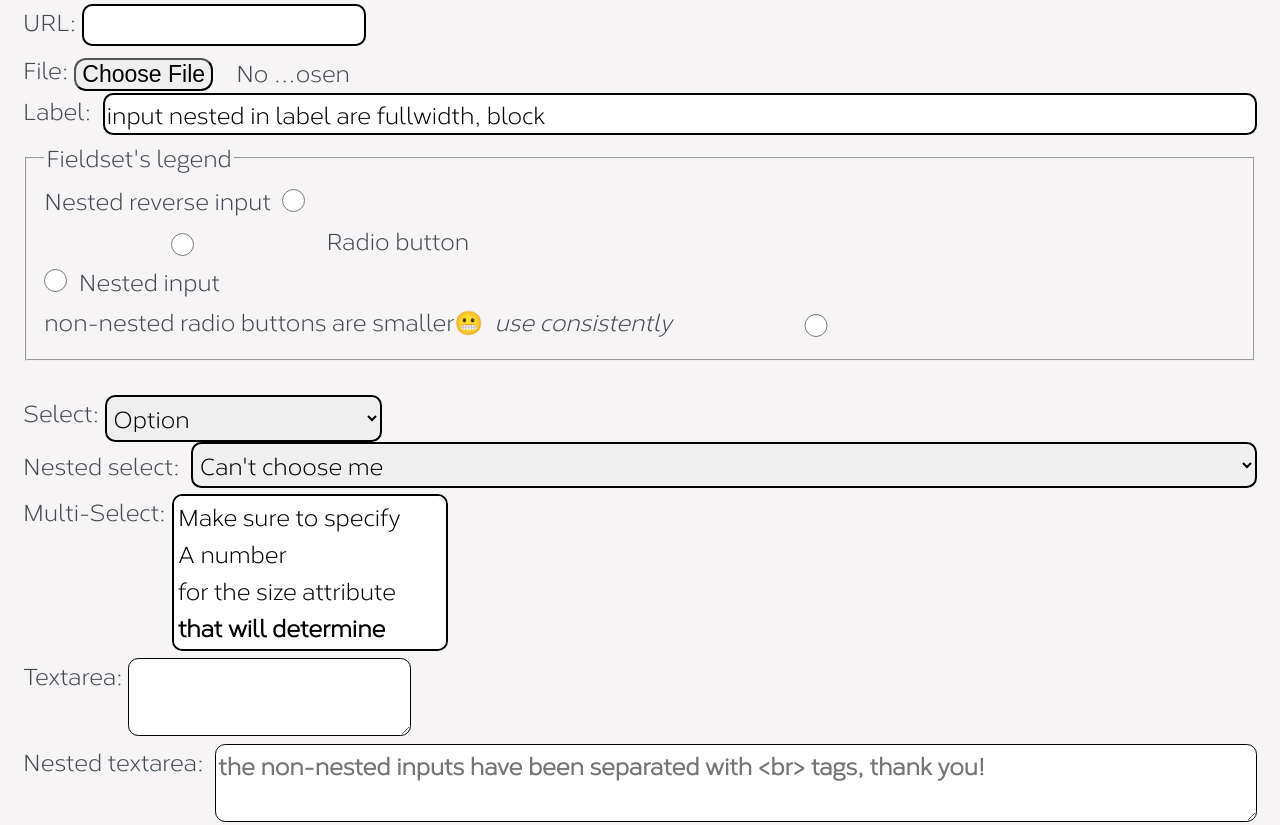
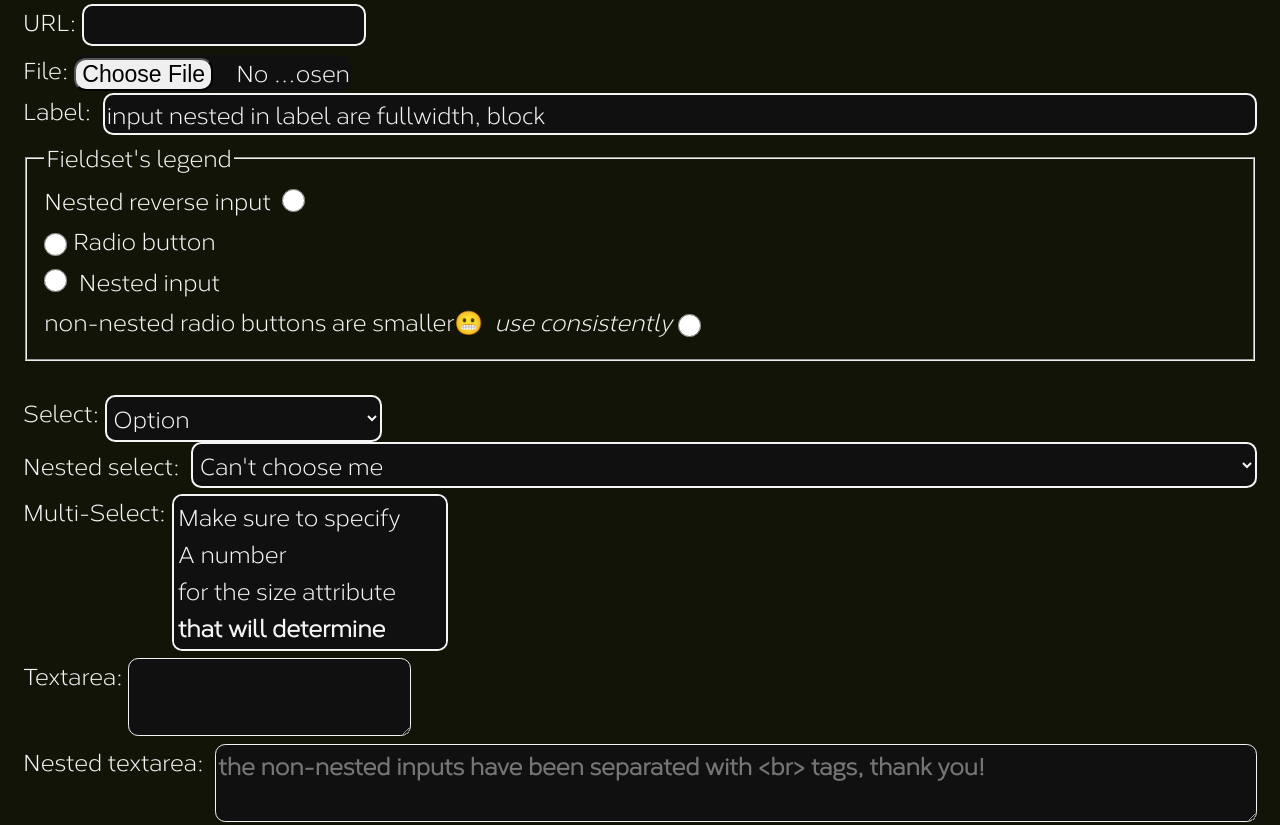
Before and after one commit to csc530/cacsscade, a website: page index.html in a window 1280 px wide. Shown: the part 3372-4197 px from the top of the page. Drawn offline with Linux system fonts and the dark colour scheme.

Commit message:
add dark mode
fix radio and checkbox input width

```diff
--- a/cacsscade.css
+++ b/cacsscade.css
@@ -10,6 +10,7 @@
 @import url('typography.css');
 @import url('list.css');
 @import url('print.css');
+@import url("dark.css");
 
 body nav {
     display: flex;
@@ -98,3 +99,11 @@ dialog {
     margin: auto;
     z-index: 100;
 }
+
+html,
+body {
+    background-color: var(--background);
+    color: var(--text);
+
+    scrollbar-color: var(--shadow) var(--shell);
+}
--- a/colours.css
+++ b/colours.css
@@ -71,10 +71,7 @@
     --shadow: var(--silver);
 }
 
-body {
-    background-color: var(--background);
-    color: var(--text);
-}
+
 
 table:nth-child(even) {
     background-color: var(--background);
--- /dev/null
+++ b/dark.css
@@ -0,0 +1,88 @@
+@media screen and (prefers-color-scheme: dark) {
+
+
+
+    :root {
+        /* CSS HEX */
+        --cerise: #d94165ff;
+        --bright-pink-crayola: #ef476fff;
+        --sunglow: #ffd166ff;
+        --mantis: #83d483ff;
+        --emerald: #06d6a0ff;
+        --light-sea-green: #0cb0a9ff;
+        --cornflower-blue: #788bffff;
+        --blue-ncs: #118ab2ff;
+        --cerulean: #0c637fff;
+        --midnight-green: #073b4cff;
+        --midnight-green-2: #1e4d5cff;
+        --egg-shell: #FCFCFB;
+        /* --white-smoke: #f5f5f5ff; */
+        --white-smoke: #F6F4F5;
+        --ivory: #fffff2ff;
+        --alabaster: #DFDFD5;
+        --platinum: #E6E6E6;
+        /* --platinum: #e5e5e5ff; */
+        --anti-flash-white: #F0F0F0;
+        --timberwolf: #D8D8D8;
+        /* --silver: #C0C0C0; */
+        /* --silver: #B0B0B0; */
+        --silver: #A5A5A5;
+        --sea-salt: #F8F8F8;
+        --french-gray: #C3BFCB;
+        --charcoal: #424b54ff;
+        --rich-black: #101018;
+        --night: #101010;
+        --licorice: #150B09;
+        --smoky-black: #121408;
+
+        /* CSS HSL */
+        --cerise: hsla(346, 67%, 55%, 1);
+        --bright-pink-crayola: hsla(346, 84%, 61%, 1);
+        --sunglow: hsla(42, 100%, 70%, 1);
+        --mantis: hsla(120, 49%, 67%, 1);
+        --emerald: hsla(164, 95%, 43%, 1);
+        --light-sea-green: hsla(177, 87%, 37%, 1);
+        --cal-poly-green: #0D4C31;
+        --cerulean: hsla(195, 83%, 27%, 1);
+        --midnight-green: hsla(195, 83%, 16%, 1);
+        --midnight-green-2: rgb(15, 28, 32);
+        --ivory: hsla(60, 100%, 97%, 1);
+        --charcoal: hsla(210, 12%, 29%, 1);
+        --cornflower-blue: hsla(232, 100%, 74%, 1);
+        --blood-red: #5B0800;
+
+        --madder: #9c0e2fff;
+        --dark-goldenrod: #c68b00ff;
+        --viridian: #047f5eff;
+        --midnight-green: #0a536bff;
+        --blue-ncs: hsla(195, 83%, 38%, 1);
+
+
+        /*  */
+        --primary: var(--cerulean);
+        --secondary: var(--cal-poly-green);
+        --tertiary: var(--blood-red);
+        --quaternary: var(--sunglow);
+        --quinary: var(--midnight-green);
+
+        /* colours */
+        --black: var(--rich-black);
+        --white: var(--egg-shell);
+
+        /* context */
+        --text: var(--white-smoke);
+        --background: var(--smoky-black);
+
+        --danger: var(--blood-red);
+        --error: var(--blood-red);
+        --warning: var(--dark-goldenrod);
+        --success: var(--viridian);
+        --info: var(--blue-ncs);
+
+        --sparkle: var(--cornflower-blue);
+        --shell: var(--night);
+        --shade: var(--charcoal);
+        --shadow: var(--french-gray);
+    }
+
+}
--- a/inputs.css
+++ b/inputs.css
@@ -26,7 +26,7 @@ label {
     flex-shrink: 1;
 }
 
-label:not(:last-child){
+label:not(:last-child) {
     margin-bottom: .25em;
 }
 
@@ -56,6 +56,9 @@ input {
     flex-grow: 1;
 
     display: inline-flex;
+
+    background-color: var(--shell);
+    color: inherit;
 
     /* vertically center input to be centered to adjacent text */
     vertical-align: middle;
@@ -97,7 +100,7 @@ input {
     scroll-snap-points-y: repeat(100%);
 }
 
-input:not(:last-child){
+input:not(:last-child) {
     margin-bottom: .25em;
 }
 
@@ -284,13 +287,13 @@ input[type="checkbox"] {
     min-width: 1em;
     margin: auto 0;
 
-
+    min-width: min-content;
+    width: 1em;
 }
 
 label>input[type="radio"],
 label>input[type="checkbox"] {
-    min-width: min-content;
-    width: 1em;
+
 
     margin: auto 0;
 
@@ -313,6 +316,9 @@ select {
     border-style: solid;
     border-width: .1em;
     border-color: inherit;
+
+    background-color: var(--shell);
+    color: inherit;
 
     padding: .1em;
     margin: auto 0;
@@ -350,6 +356,9 @@ textarea {
     border-width: 1px;
     border-color: inherit;
 
+    background-color: var(--shell);
+    color: inherit;
+
     flex-grow: 1;
 
     width: 12em;
--- a/typography.css
+++ b/typography.css
@@ -5,6 +5,10 @@ body {
     line-height: 1.5;
     font-weight: normal;
     font-style: normal;
+}
+
+a{
+    color: var(--info);
 }
 
 code,
```
Also changed, not shown: readme.md.
